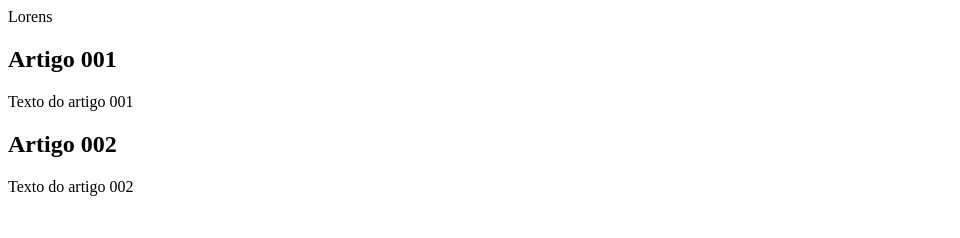
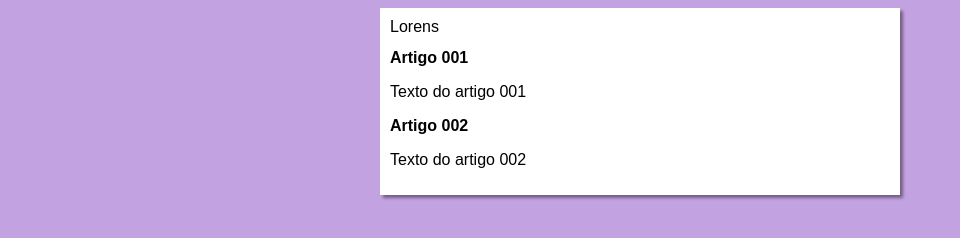
Before and after one commit to testeDias/lorens, a plain HTML site: page index.html in a window 1280 px wide. Shown: the whole page, without its empty margins (0-960 px from the left). Drawn offline with Linux system fonts and the light colour scheme.

Commit message:
Iniciei o style

```diff
--- a/index.html
+++ b/index.html
@@ -4,6 +4,7 @@
     <meta charset="UTF-8">
     <meta name="viewport" content="width=device-width, initial-scale=1.0">
     <title>Lorens</title>
+    <link rel="stylesheet" href="style.css">
 </head>
 <body>
     <main>
--- /dev/null
+++ b/style.css
@@ -0,0 +1,14 @@
+*{
+    font-family: Arial, Helvetica, sans-serif;
+    font-size: 16px;
+}
+body{
+    background-color: rgb(195, 162, 226);
+}
+main{
+    background-color: white;
+    width: 500px;
+    margin: auto;
+    padding: 10px;
+    box-shadow: 3px 3px 3px rgba(0, 0, 0, 0.418);
+}
```
